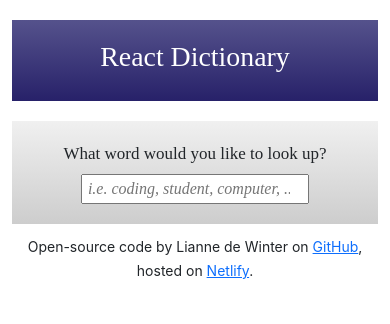
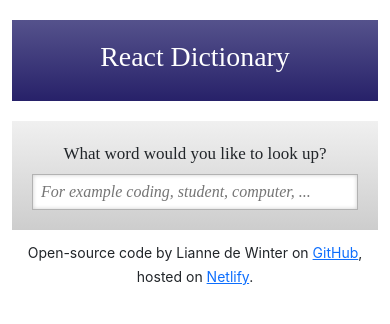
Before and after one commit to Liandermans/react-dictionary, a React (Create React App) app: page / in a window 390 px wide. Shown: the top 324 px of the page. Built offline with nearby package versions, Linux system fonts and the light colour scheme.

Commit message:
Optimized styling

```diff
--- a/src/Dictionary.css
+++ b/src/Dictionary.css
@@ -5,6 +5,20 @@
     rgb(240, 240, 240) 100%
   );
   padding: 50px;
+}
+
+.Dictionary form label {
+  font-size: 20px;
+}
+
+.Dictionary input {
+  background-color: white;
+  font-style: italic;
+  margin-top: 7px;
+  padding: 5px 8px;
+  width: 70%;
+  box-shadow: 0px 0px 4px rgba(0, 0, 0, 0.2) inset;
+  border: 1px solid rgba(0, 0, 0, 0.3);
 }
 
 .Results,
@@ -16,37 +30,33 @@
   box-shadow: 0px 5px 10px rgba(0, 0, 0, 0.2);
 }
 
-form label {
-  font-size: 20px;
-}
-
-form input {
-  font-style: italic;
-  margin-top: 7px;
-  padding-left: 5px;
-  width: 70%;
-}
-
-.phonetic {
+.Results .phonetic {
   font-weight: lighter;
 }
 
-.synonyms {
+.Meaning .synonyms {
   list-style: none;
   display: inline-block;
   margin: 0;
-  padding: 0 15px 0;
+  padding: 0;
+}
+
+.Meaning .synonyms li {
+  padding-right: 15px;
 }
 
 @media (max-width: 800px) {
   .Dictionary {
     padding: 20px;
   }
+  .Dictionary form label {
+    font-size: 17px;
+  }
+  .Dictionary form input {
+    width: 100%;
+  }
   .Results,
   .Meaning {
     padding: 15px;
   }
-  form label {
-    font-size: 17px;
-  }
 }
--- a/src/Dictionary.js
+++ b/src/Dictionary.js
@@ -33,7 +33,7 @@ export default function Dictionary() {
           <label>What word would you like to look up?</label> <br />
           <input
             type="search"
-            placeholder="i.e. coding, student, computer, ..."
+            placeholder="For example coding, student, computer, ..."
             onChange={handleKeywordChange}
           />
         </form>
--- a/src/Results.js
+++ b/src/Results.js
@@ -5,6 +5,21 @@ export default function Results(props) {
   if (props.results) {
     let phonetic = props.results.phonetic;
     let word = props.results.word;
+
+    if (phonetic === null) {
+      phonetic = "-";
+    }
+
+    if (props.results.meanings === undefined) {
+      return (
+        <div>
+          <section className="Results">
+            <h2>Oops!</h2>
+            <p>This word could not be found. Please try a different one.</p>
+          </section>
+        </div>
+      );
+    }
 
     return (
       <div>
```
